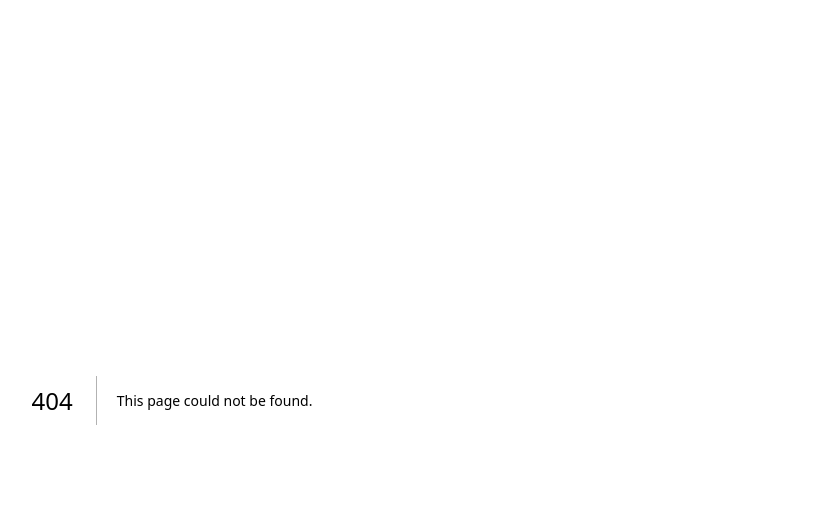
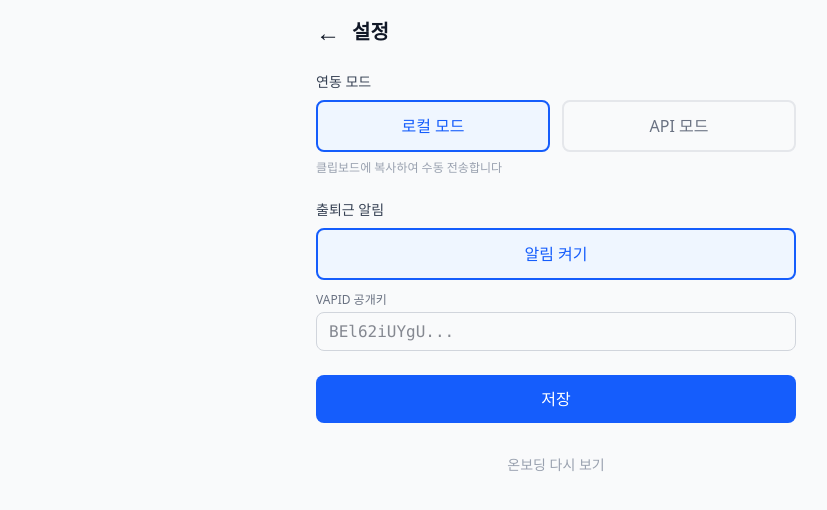
Before and after one commit to rklpoi5678/bmart-pwa, a Next.js app: page /settings in a window 1280 px wide. Before the commit this address had no page. Shown: the top 510 px of the page, without its empty margins (84-911 px from the left). Built offline with nearby package versions, Linux system fonts and the light colour scheme.

Commit message:
feat: settings page

```diff
--- /dev/null
+++ b/src/app/settings/page.tsx
@@ -0,0 +1,176 @@
+'use client';
+
+import { useState, useEffect } from 'react';
+import { useRouter } from 'next/navigation';
+import { getMode, setMode, getApiUrl, setApiUrl, type AppMode } from '@/lib/api';
+import {
+  isPushSupported,
+  requestPermission,
+  subscribe,
+  unsubscribe,
+  isSubscribed,
+  setVapidKey,
+  getVapidKey,
+  registerSubscription,
+} from '@/lib/push';
+
+export default function SettingsPage() {
+  const router = useRouter();
+  const [mode, setModeState] = useState<AppMode>('local');
+  const [apiUrl, setApiUrlState] = useState('');
+  const [vapidKey, setVapidKeyState] = useState('');
+  const [pushEnabled, setPushEnabled] = useState(false);
+  const [pushSupported, setPushSupported] = useState(false);
+  const [saved, setSaved] = useState(false);
+  const [pushLoading, setPushLoading] = useState(false);
+
+  useEffect(() => {
+    setModeState(getMode());
+    setApiUrlState(getApiUrl());
+    setVapidKeyState(getVapidKey());
+    isPushSupported().then(setPushSupported);
+    isSubscribed().then(setPushEnabled);
+  }, []);
+
+  const handleSave = () => {
+    setMode(mode);
+    setApiUrl(apiUrl);
+    setVapidKey(vapidKey);
+    setSaved(true);
+    setTimeout(() => setSaved(false), 1500);
+  };
+
+  const handlePushToggle = async () => {
+    setPushLoading(true);
+    if (pushEnabled) {
+      await unsubscribe();
+      setPushEnabled(false);
+    } else {
+      const granted = await requestPermission();
+      if (!granted) {
+        setPushLoading(false);
+        return;
+      }
+      setVapidKey(vapidKey);
+      const sub = await subscribe();
+      if (sub && apiUrl) {
+        await registerSubscription(apiUrl);
+      }
+      setPushEnabled(!!sub);
+    }
+    setPushLoading(false);
+  };
+
+  return (
+    <div className="min-h-screen bg-gray-50 p-4 pb-20">
+      <div className="flex items-center gap-3 mb-6">
+        <button onClick={() => router.back()} className="text-2xl">←</button>
+        <h1 className="text-xl font-bold">설정</h1>
+      </div>
+
+      <div className="space-y-6">
+        {/* Mode Toggle */}
+        <div>
+          <label className="block text-sm font-medium text-gray-700 mb-2">연동 모드</label>
+          <div className="flex gap-3">
+            <button
+              onClick={() => setModeState('local')}
+              className={`flex-1 py-3 rounded-lg font-medium border-2 ${
+                mode === 'local'
+                  ? 'border-blue-600 bg-blue-50 text-blue-600'
+                  : 'border-gray-200 text-gray-500'
+              }`}
+            >
+              로컬 모드
+            </button>
+            <button
+              onClick={() => setModeState('api')}
+              className={`flex-1 py-3 rounded-lg font-medium border-2 ${
+                mode === 'api'
+                  ? 'border-blue-600 bg-blue-50 text-blue-600'
+                  : 'border-gray-200 text-gray-500'
+              }`}
+            >
+              API 모드
+            </button>
+          </div>
+          <p className="text-xs text-gray-400 mt-2">
+            {mode === 'local'
+              ? '클립보드에 복사하여 수동 전송합니다'
+              : 'Cloudflare Workers를 통해 자동 전송합니다'}
+          </p>
+        </div>
+
+        {/* API URL */}
+        {mode === 'api' && (
+          <div>
+            <label className="block text-sm font-medium text-gray-700 mb-1">API 서버 주소</label>
+            <input
+              type="url"
+              value={apiUrl}
+              onChange={(e) => setApiUrlState(e.target.value)}
+              className="w-full border border-gray-300 rounded-lg px-3 py-2 text-base"
+              placeholder="https://bmark-proxy.your-name.workers.dev"
+            />
+          </div>
+        )}
+
+        {/* Push Notifications */}
+        <div>
+          <label className="block text-sm font-medium text-gray-700 mb-2">출퇴근 알림</label>
+          {!pushSupported ? (
+            <div className="bg-yellow-50 border border-yellow-200 rounded-lg p-3">
+              <p className="text-sm text-yellow-800">이 브라우저는 푸시 알림을 지원하지 않습니다.</p>
+              <p className="text-xs text-yellow-600 mt-1">iOS: 단축어 앱으로 시간 기반 자동화를 설정하세요.</p>
+            </div>
+          ) : (
+            <>
+              <button
+                onClick={handlePushToggle}
+                disabled={pushLoading}
+                className={`w-full py-3 rounded-lg font-medium border-2 ${
+                  pushEnabled
+                    ? 'border-red-200 bg-red-50 text-red-600'
+                    : 'border-blue-600 bg-blue-50 text-blue-600'
+                }`}
+              >
+                {pushLoading ? '처리 중...' : pushEnabled ? '알림 끄기' : '알림 켜기'}
+              </button>
+              <div className="mt-3">
+                <label className="block text-xs text-gray-500 mb-1">VAPID 공개키</label>
+                <input
+                  type="text"
+                  value={vapidKey}
+                  onChange={(e) => setVapidKeyState(e.target.value)}
+                  className="w-full border border-gray-300 rounded-lg px-3 py-2 text-xs font-mono"
+                  placeholder="BEl62iUYgU..."
+                />
+              </div>
+            </>
+          )}
+        </div>
+
+        {/* Save */}
+        <button
+          onClick={handleSave}
+          className="w-full bg-blue-600 text-white rounded-lg py-3 font-medium"
+        >
+          {saved ? '저장됨 ✓' : '저장'}
+        </button>
+
+        {/* Reset */}
+        <button
+          onClick={() => {
+            if (confirm('온보딩을 다시 보시겠습니까?')) {
+              localStorage.removeItem('bmark-onboarded');
+              router.push('/');
+            }
+          }}
+          className="w-full text-sm text-gray-400 py-2"
+        >
+          온보딩 다시 보기
+        </button>
+      </div>
+    </div>
+  );
+}
```
